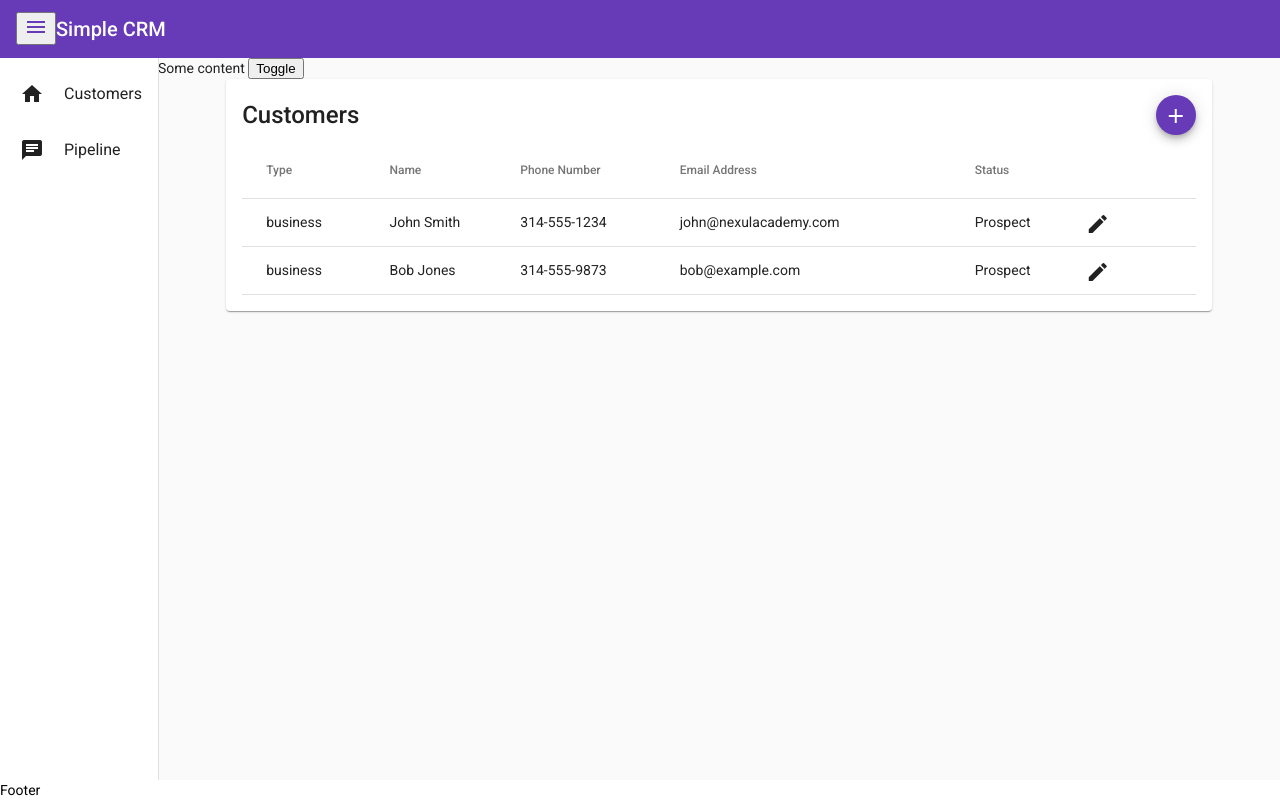
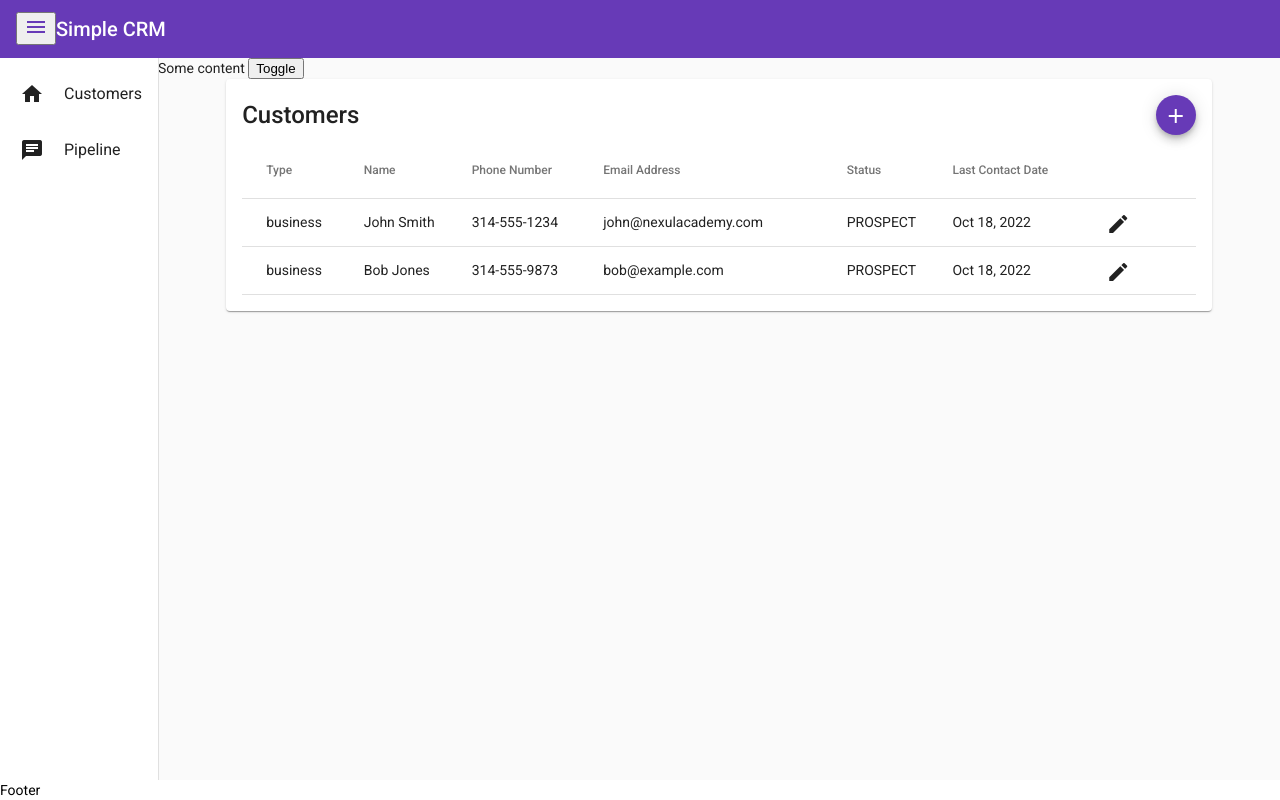
Before and after one commit to ggoedelman/AngularInDepth-starter, an Angular app in the folder simple-crm-cli/: page /customers in a window 1280 px wide. Built offline with nearby package versions, Linux system fonts and the light colour scheme.

Commit message:
65: customer table date pipe added

```diff
--- a/simple-crm-cli/src/app/customer/customer-list-page/customer-list-page.component.html
+++ b/simple-crm-cli/src/app/customer/customer-list-page/customer-list-page.component.html
@@ -45,9 +45,15 @@
     <ng-container matColumnDef="status">
       <!-- The matColumnDef value above must match a name in the displayColumns array  -->
       <th mat-header-cell *matHeaderCellDef> Status </th>
-      <td mat-cell *matCellDef="let customer"> {{customer.status}} </td>
+      <td mat-cell *matCellDef="let customer"> {{customer.status | uppercase}} </td>
     </ng-container>
     <!-- See Assignment to complete this table -->
+
+    <ng-container matColumnDef="lastContactDate">
+      <!-- The matColumnDef value above must match a name in the displayColumns array  -->
+      <th mat-header-cell *matHeaderCellDef> Last Contact Date </th>
+      <td mat-cell *matCellDef="let customer"> {{customer.lastContactDate | date:'MMM d, yyyy'}} </td>
+    </ng-container>
 
     <tr mat-header-row *matHeaderRowDef="displayColumns"></tr>
     <tr mat-row *matRowDef="let row; columns: displayColumns;"></tr>
--- a/simple-crm-cli/src/app/customer/customer-list-page/customer-list-page.component.ts
+++ b/simple-crm-cli/src/app/customer/customer-list-page/customer-list-page.component.ts
@@ -15,7 +15,7 @@ export class CustomerListPageComponent implements OnInit, OnChanges {
 
   customers: Customer[] = [];
   dataSource!: MatTableDataSource<Customer>;// The ! tells Angular you know it may be used before it is set
-  displayColumns = ['type', 'name', 'phoneNumber', 'emailAddress', 'status', 'actions'];
+  displayColumns = ['type', 'name', 'phoneNumber', 'emailAddress', 'status', 'lastContactDate', 'actions'];
 
   constructor(
     private custSvc: CustomerService,
```
